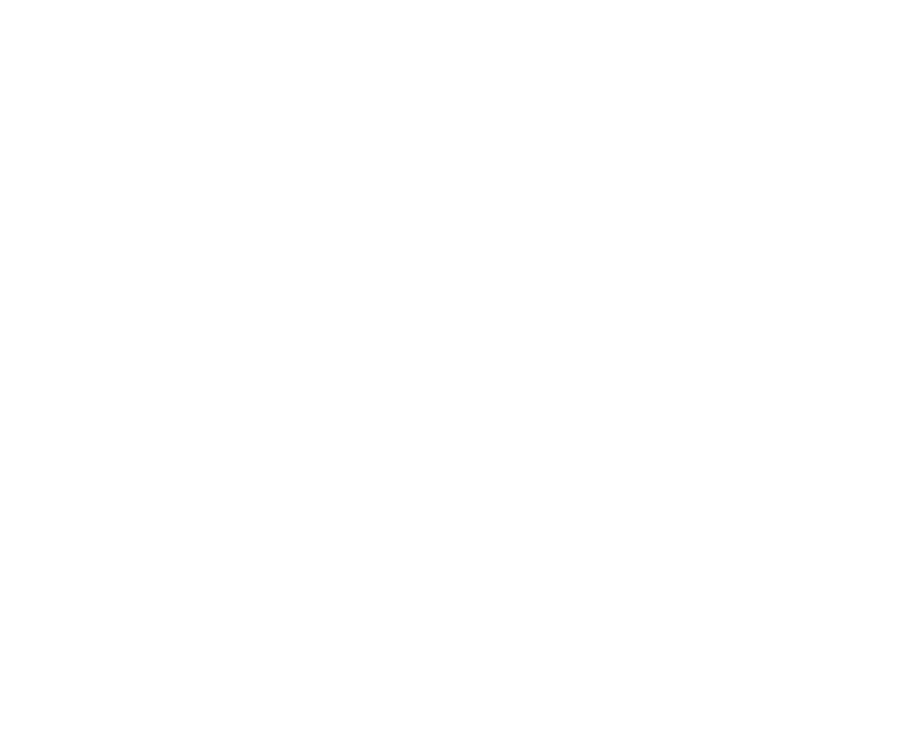
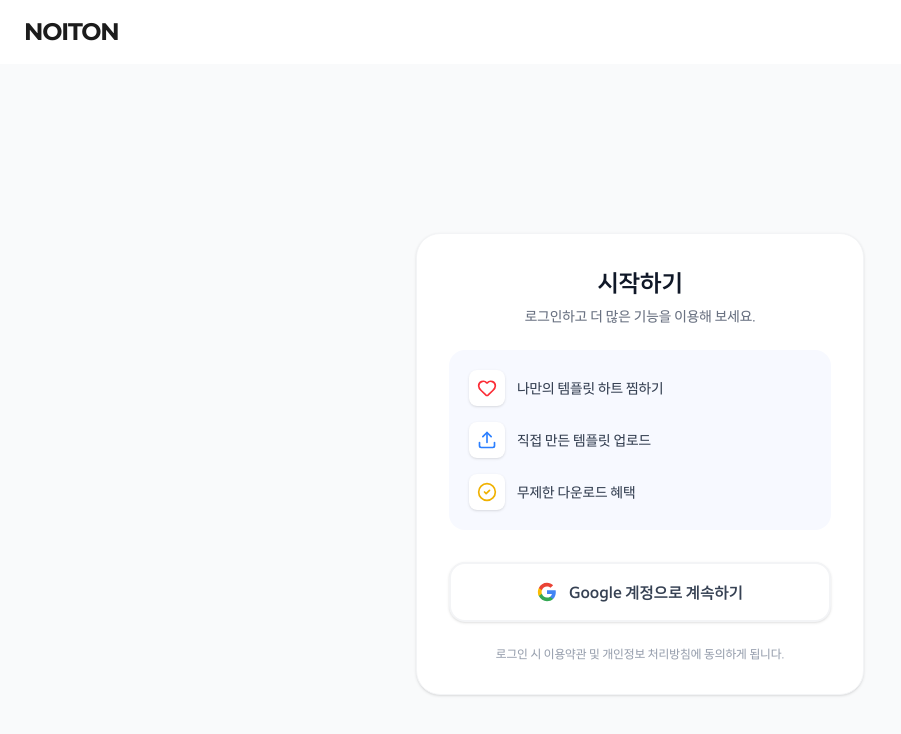
Before and after one commit to eeheueklf/noiton, a Next.js app: page /login in a window 1280 px wide. Shown: the top 734 px of the page, without its empty margins (0-901 px from the left). Built offline with nearby package versions, Linux system fonts and the light colour scheme; no server answers.

Commit message:
[feat] 로그인 관련 상태, 세션 설정 (#9)
- Header : 로그인 상태에서는 로그아웃
- 로그아웃 상태에는 로그인 버튼
- 로그인페이지

```diff
--- a/app/(auth)/login/page.tsx
+++ b/app/(auth)/login/page.tsx
@@ -1,39 +1,79 @@
 "use client";
 
-// import { signIn, signOut, useSession } from "next-auth/react";
+import { signIn, signOut, useSession } from "next-auth/react";
+import { Heart, Upload, CheckCircle2 } from "lucide-react";
+import Link from "next/link";
 
 export default function Home() {
-  // const { data: session } = useSession();
+  const { data: session, status } = useSession();
+
+  const benefits = [
+    { icon: <Heart className="w-5 h-5 text-red-500" />, text: "나만의 템플릿 하트 찜하기" },
+    { icon: <Upload className="w-5 h-5 text-blue-500" />, text: "직접 만든 템플릿 업로드" },
+    { icon: <CheckCircle2 className="w-5 h-5 text-yellow-500" />, text: "무제한 다운로드 혜택" },
+  ];
 
   return (
-    <div className="flex items-center justify-center min-h-screen">
+    <>
+    <header className="h-[64px] sticky top-0 z-[50]"
+        style={{ fontFamily: 'NanumHuman, sans-serif' }}>
+      <div className="max-w-full h-full mx-auto px-6 flex items-center justify-between">
+        <div className="flex items-center gap-8">
+            {/* 로고 */}
+            <Link href="/" className="flex items-center gap-2">
+                <span className="font-bold text-[24px] tracking-tighter hidden sm:block"
+                        style={{ fontFamily: 'Montserrat, sans-serif' }}>
+                    NOITON
+                </span>
+            </Link>
+        </div>
+      </div>
+    </header>
+    <div className="flex flex-col items-center justify-center min-h-screen bg-gray-50 px-4">
+      <main className="p-8 bg-white shadow rounded-3xl border border-gray-100 text-center w-full max-w-md">
+        {status === "loading" ? (
+          <div className="py-10 text-gray-400 animate-pulse">인증 정보 확인 중...</div>
+        ) : session ? (
+          <div className="flex flex-col items-center py-4">
+          </div>
+        ) : (
+          <div className="flex flex-col items-center">
+            <div className="mb-6">
+              <h1 className="text-2xl font-extrabold text-gray-900 mb-2">시작하기</h1>
+              <p className="text-gray-500 text-sm">로그인하고 더 많은 기능을 이용해 보세요.</p>
+            </div>
 
+            <div className="w-full bg-indigo-50/50 rounded-2xl p-5 mb-8 text-left space-y-4">
+              {benefits.map((benefit, index) => (
+                <div key={index} className="flex items-center gap-3">
+                  <div className="bg-white p-2 rounded-lg shadow-sm">
+                    {benefit.icon}
+                  </div>
+                  <span className="text-gray-700 font-medium text-sm">{benefit.text}</span>
+                </div>
+              ))}
+            </div>
+
+            <button
+              onClick={() => signIn("google")}
+              className="flex items-center justify-center w-full gap-3 px-4 py-4 bg-white border-2 border-gray-100 rounded-2xl shadow-sm text-gray-700 font-bold hover:border-indigo-200 hover:bg-indigo-50/30 transition-all active:scale-[0.97]"
+            >
+              <svg width="20" height="20" viewBox="0 0 24 24">
+                <path d="M22.56 12.25c0-.78-.07-1.53-.2-2.25H12v4.26h5.92c-.26 1.37-1.04 2.53-2.21 3.31v2.77h3.57c2.08-1.92 3.28-4.74 3.28-8.09z" fill="#4285F4"/>
+                <path d="M12 23c2.97 0 5.46-.98 7.28-2.66l-3.57-2.77c-.98.66-2.23 1.06-3.71 1.06-2.86 0-5.29-1.93-6.16-4.53H2.18v2.84C3.99 20.53 7.7 23 12 23z" fill="#34A853"/>
+                <path d="M5.84 14.09c-.22-.66-.35-1.36-.35-2.09s.13-1.43.35-2.09V7.07H2.18C1.43 8.55 1 10.22 1 12s.43 3.45 1.18 4.93l3.66-2.84z" fill="#FBBC05"/>
+                <path d="M12 5.38c1.62 0 3.06.56 4.21 1.64l3.15-3.15C17.45 2.09 14.97 1 12 1 7.7 1 3.99 3.47 2.18 7.07l3.66 2.84c.87-2.6 3.3-4.53 6.16-4.53z" fill="#EA4335"/>
+              </svg>
+              Google 계정으로 계속하기
+            </button>
+
+            <p className="mt-6 text-xs text-gray-400">
+              로그인 시 이용약관 및 개인정보 처리방침에 동의하게 됩니다.
+            </p>
+          </div>
+        )}
+      </main>
     </div>
-    // <main style={{ padding: "50px", textAlign: "center" }}>
-
-    //   {session ? (
-    //     <div>
-    //       <p>반갑습니다, <strong>{session.user?.name}</strong>님!</p>
-    //       {session.user?.image && (
-    //         <img
-    //           src={session.user.image}
-    //           alt="프로필"
-    //           style={{ borderRadius: "50%", width: "80px", marginBottom: "10px" }}
-    //         />
-    //       )}
-    //       <br />
-    //       <button onClick={() => signOut()} style={{ padding: "10px 20px", cursor: "pointer" }}>
-    //         로그아웃
-    //       </button>
-    //     </div>
-    //   ) : (
-    //     <div>
-    //       <p>로그인이 필요합니다.</p>
-    //       <button onClick={() => signIn("google")} style={{ padding: "10px 20px", cursor: "pointer" }}>
-    //         구글로 시작하기
-    //       </button>
-    //     </div>
-    //   )}
-    // </main>
+    </>
   );
 }
--- a/app/features/NavHeader.tsx
+++ b/app/features/NavHeader.tsx
@@ -2,9 +2,11 @@
 
 import Link from "next/link";
 import { usePathname } from "next/navigation";
+import { signIn, signOut, useSession } from "next-auth/react";
 
 export default function NavHeader() {
   const pathname = usePathname();
+  const { data: session, status } = useSession()
 
   const navLinks = [
     { name: "템플릿", href: "/" },
@@ -45,9 +47,15 @@ export default function NavHeader() {
         </div>
 
         <div className="flex items-center gap-2">
+          { session ? (
+          <button onClick={() => signOut()} className="hidden sm:block px-4 py-2 text-[14px] font-medium hover:bg-[#f5f5f5] rounded-lg transition">
+            로그아웃
+          </button>
+          ) : (
           <Link href={'/login'} className="hidden sm:block px-4 py-2 text-[14px] font-medium hover:bg-[#f5f5f5] rounded-lg transition">
             로그인
           </Link>
+          )}
           <button className="px-4 py-2 text-[14px] font-medium bg-black text-white rounded-lg hover:bg-[#2c2c2c] transition shadow-sm">
             업로드
           </button>
```
